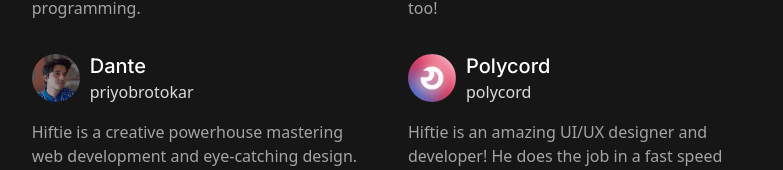
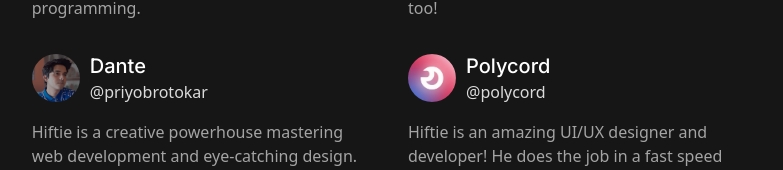
Before and after one commit to kxnalpk/kunalsh.com, a Nuxt app: page / in a window 1280 px wide. Shown: the part 1392-1562 px from the top of the page, without its empty margins (248-1031 px from the left). Built offline with nearby package versions, Linux system fonts and the light colour scheme.

Commit message:
Typo fixed

```diff
--- a/components/Testimonials.vue
+++ b/components/Testimonials.vue
@@ -17,13 +17,13 @@ export default {
                 },
                 {
                     name: "Dante",
-                    username: "priyobrotokar",
+                    username: "@priyobrotokar",
                     text: "Hiftie is a creative powerhouse mastering web development and eye-catching design. He dives fearlessly into projects, whipping up impressive solutions, as well as spreading knowledge.",
                     img: "/images/testimonials/dante.png"
                 },
                 {
                     name: "Polycord",
-                    username: "polycord",
+                    username: "@polycord",
                     text: "Hiftie is an amazing UI/UX designer and developer! He does the job in a fast speed and comes out perfect every time. I can trust him with anything and he’s also a very good friend!",
                     img: "/images/testimonials/polycord.png"
                 }
```
